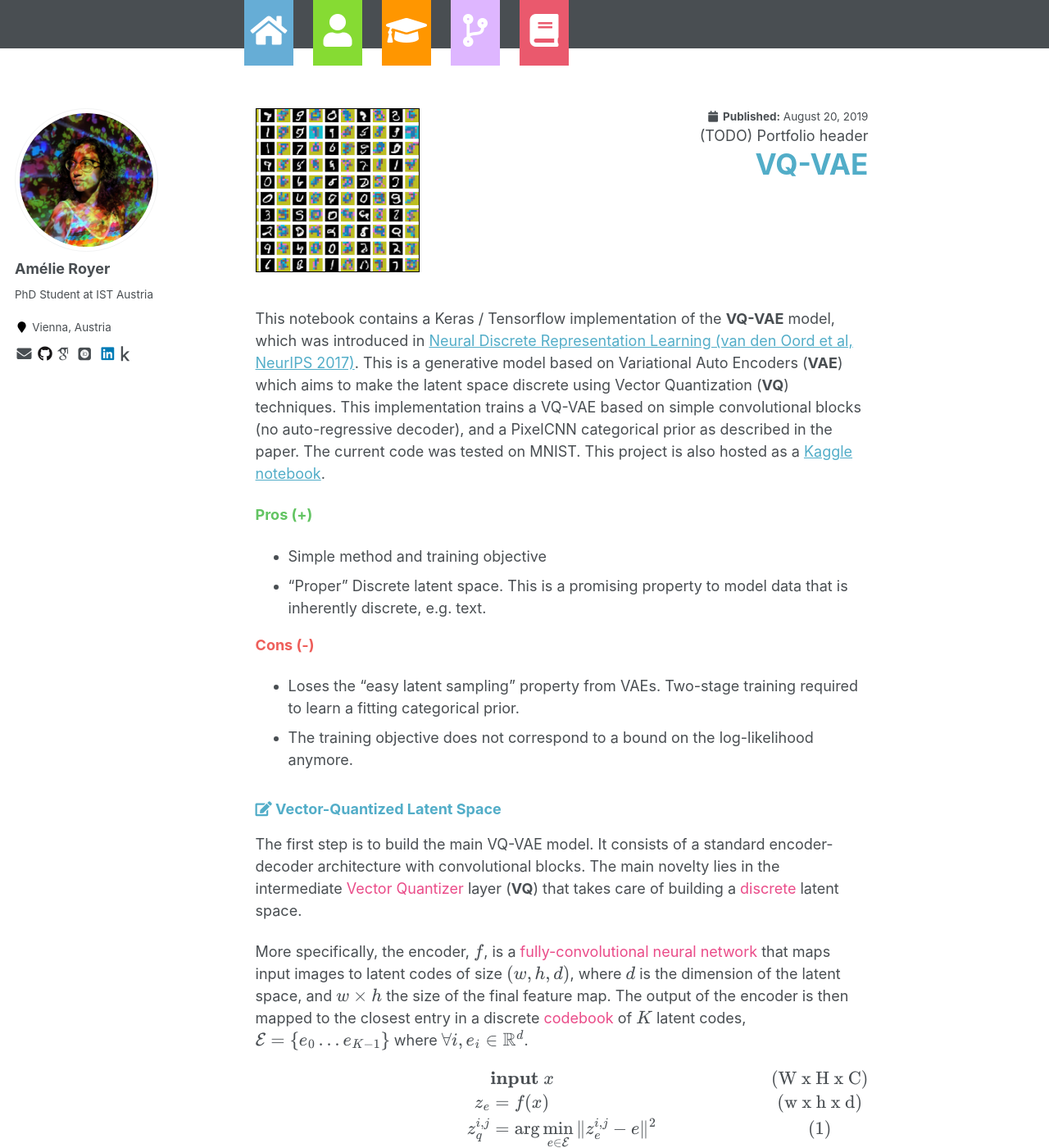
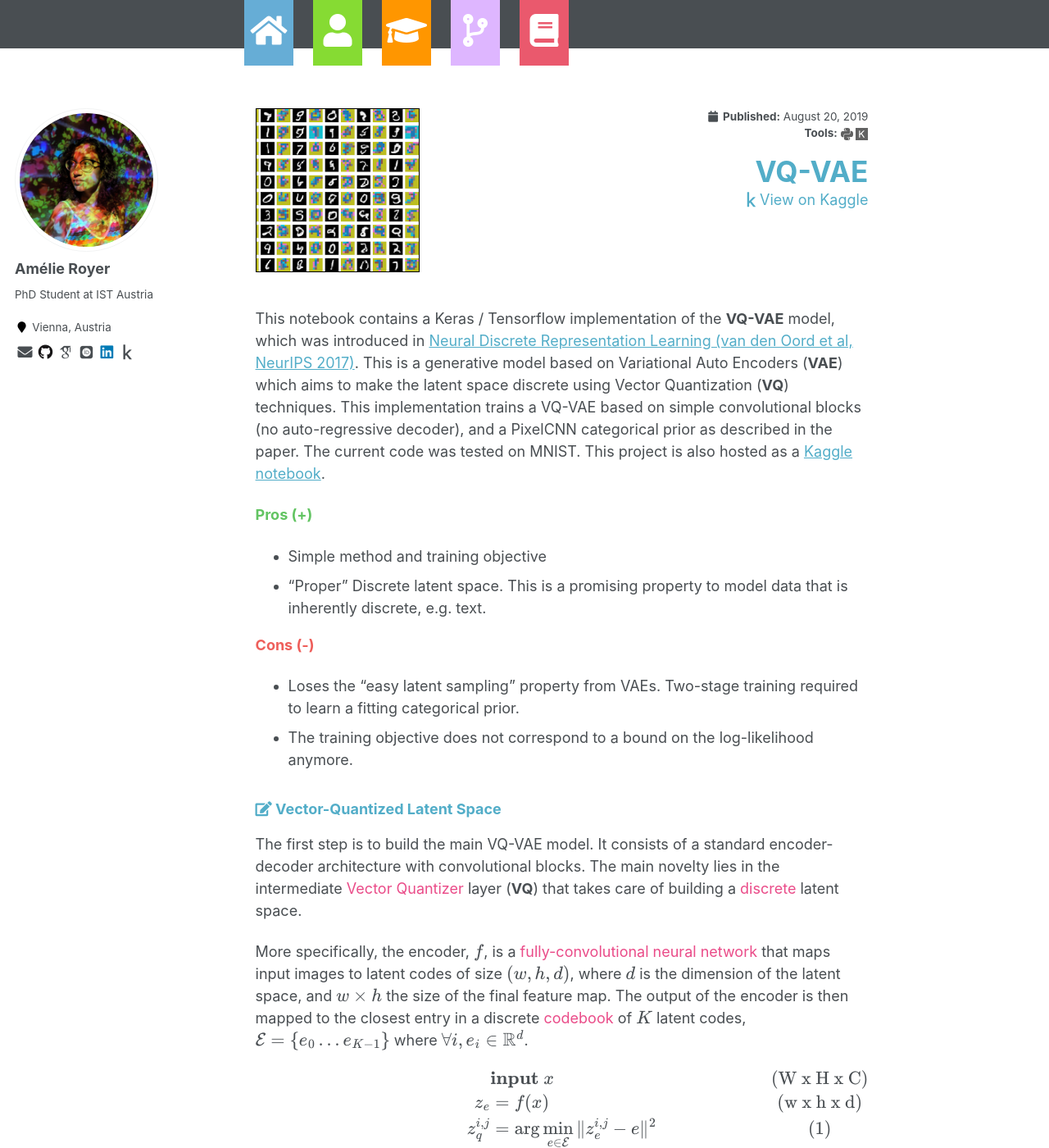
Before and after one commit to ameroyer/ameroyer.github.io, a Jekyll site: the page built from _portfolio/2019-08-15-VQVAE.markdown, in a window 1280 px wide and 1400 px high. Shown: the whole window at 82% size. Built offline with Jekyll 4.4.1, drawn with Linux system fonts in a browser that asks for light colours; some web fonts are replaced; formulas are drawn with MathJax 3.

```diff
--- a/_layouts/single.html
+++ b/_layouts/single.html
@@ -25,11 +25,25 @@
           <p class="post_tags"><strong><i class="fa fa-fw fa-calendar" aria-hidden="true"></i> {{ site.data.ui-text[site.locale].date_label | default: "Post published:" }}</strong> <time datetime="{{ post.date | default: "1900-01-01" | date_to_xmlschema }}">{{ page.date | default: "1900-01-01" | date: "%B %d, %Y" }}</time></p>
           {% if page.collection == 'posts' %}
             <p class="post_tags"><strong><i class="fas fa-tags"></i> Tags:</strong> {{ page.tags | join: ", " }}</p>
-            <p class="view"><span style="margin-right: 10px;">{{ page.author }}, {{ page.venue }}, {{ page.year }}</span><a href="{{ post.url}}" target="_blank"><i class="fas fa-file-pdf"></i></a></p>
+            <p class="view"><a href="{{ post.url}}" target="_blank" class="external"><span style="margin-right: 10px;">{{ page.author }}, {{ page.venue }}, {{ page.year }}</span><i class="fas fa-file-pdf"></i></a></p>
           {% else %}
-            (TODO) Portfolio header
+            {% if page.languages %}
+              <p class="post_tags"><strong>Tools:</strong>
+              {% for name in page.languages %}
+                <img src="/images/icons/{{ name }}.svg" title="{{ name }}" style="height: 15px; display: inline-block">
+              {% endfor %}
+              </p>
+            {% endif %}
+            <p class="view"></p>
           {% endif %}
           <h1>{{ page.title }}</h1>
+          {% if page.kaggle %}
+            <a href="{{ page.kaggle }}" target="_blank" class="external"><i class="fab fa-kaggle"></i> View on Kaggle</a>
+          {% elsif page.colab %}
+            <a href="{{ page.kaggle }}" target="_blank"><img src="/images/icons/colab.svg" style="height: 18px"> View notebook on Colab</a>
+          {% elsif page.download %}
+            <a href="{{ page.kaggle }}" target="_blank"><i class="fas fa-download"></i> Download notebook</a>
+          {% endif %}
         </div>
 
         <div class="postthumb">
--- a/_portfolio/2017-12-02-wonderwheel.markdown
+++ b/_portfolio/2017-12-02-wonderwheel.markdown
@@ -1,7 +1,7 @@
 ---
 title: "Wonderwheel"
 date: 2017-12-02 10:00:00 +0200
-languages: [html, css]
+languages: [html5, css3]
 thumb: /images/thumbs/portfolio/wonderwheel.png
 ---
 
--- a/_sass/_page.scss
+++ b/_sass/_page.scss
@@ -531,3 +531,29 @@
      color: $link-color-visited
    }
 }
+
+a.external {
+  display: block;
+  text-decoration: none;
+  position: relative;
+}
+
+a.external::after{
+  content: "";
+  background: $link-color;
+  width: calc(100% + 12px);
+  height: 0;
+  position: absolute;
+  z-index: -1;
+  bottom: -2px;
+  left: -6px;
+	transition: all .3s cubic-bezier(0.445, 0.05, 0.55, 0.95);
+}
+
+a.external:hover {
+  color: white
+}
+
+a.external:hover::after{
+	height: calc(100% + 4px)
+}
--- a/_sass/_sidebar.scss
+++ b/_sass/_sidebar.scss
@@ -229,18 +229,27 @@
   }
 
   a {
+    width: 25px;
     display: block;
-    margin-bottom: 5px;
-    padding-right: 5px;
-    padding-top: 2px;
-    padding-bottom: 2px;
-    color: inherit;
-    font-size: $type-size-5;
-    text-decoration: none;
+    text-align: center;
+    position: relative;
+    color: $text-color;
+  }
 
-    &:hover {
-      text-decoration: underline;
-      opacity: 0.5;
-    }
+  a::after{
+    content: "";
+    background: $lighter-gray;
+    z-index: -1;
+    width: calc(100% + 4px);
+    height: 0;
+    position: absolute;
+    bottom: -2px;
+    left: -2px;
+  	transition: all .3s cubic-bezier(0.445, 0.05, 0.55, 0.95);
   }
+
+  a:hover::after{
+  	height: calc(100% + 4px)
+  }
+
 }
```
Also changed, not shown: _includes/archive-single-portfolio.html (+12 -23 lines), _portfolio/2018-03-01-alphacomplexes.markdown (+2 -9 lines), images/icons/colab.svg (added), images/icons/css3.svg (added), images/icons/html5.svg (added), images/icons/idyll.svg (added), images/icons/keras.svg (added), images/icons/maths.svg (added), images/icons/python.svg (added), images/icons/pytorch.svg (added), images/icons/tensorflow.svg (added), 1 other file.
